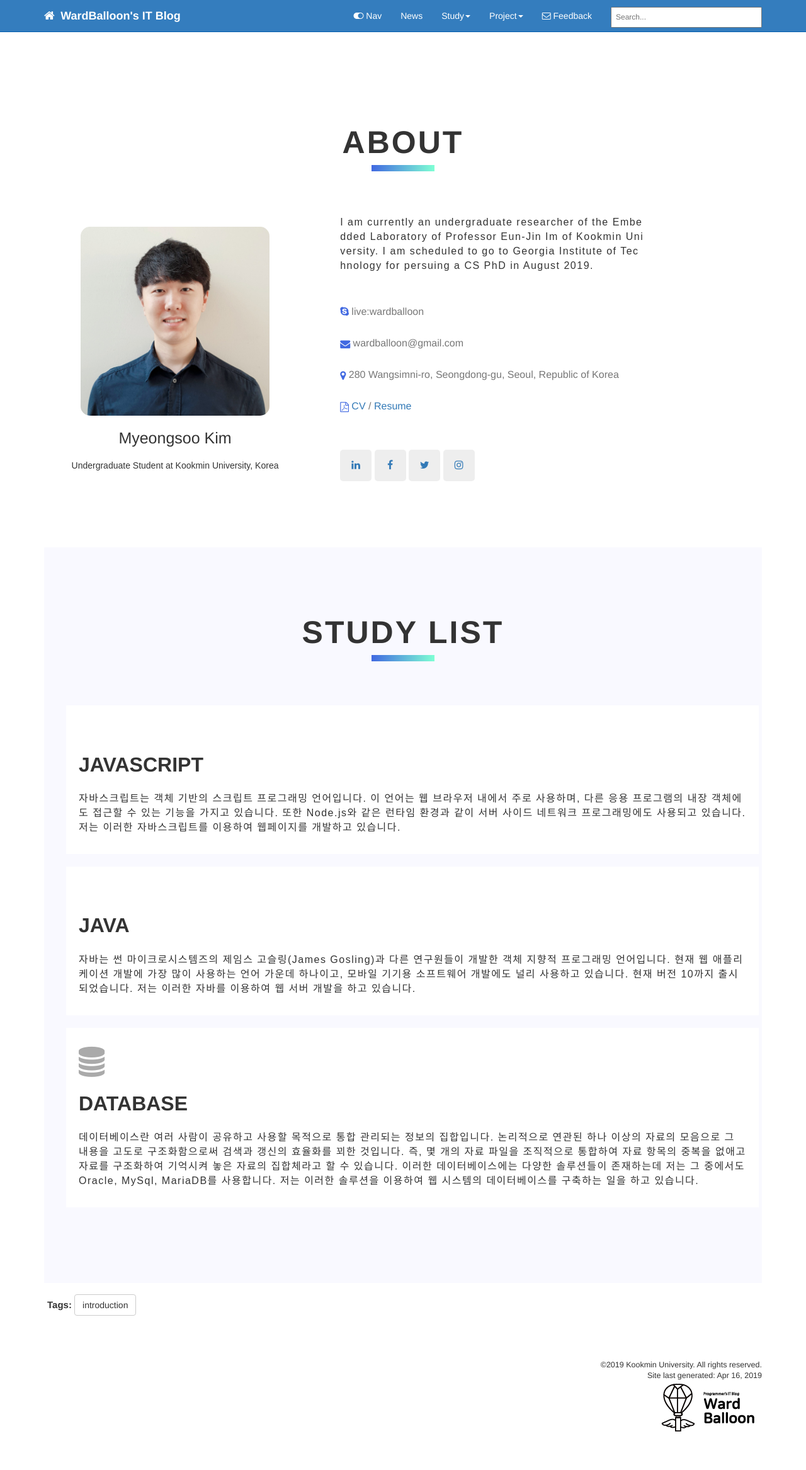
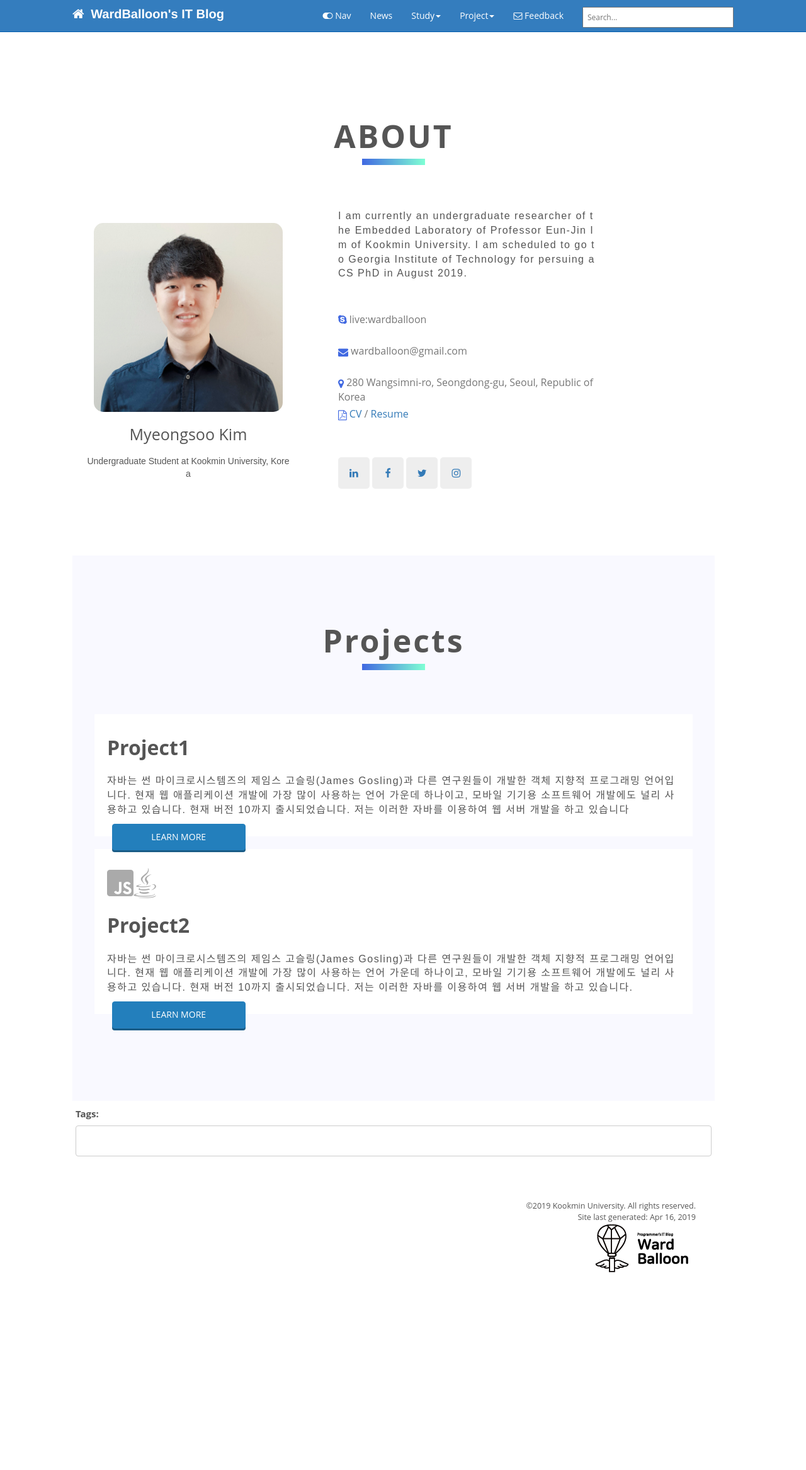
Before and after one commit to codingsoo/codingsoo.github.io1, a Jekyll site: the page built from index.html, in a window 1280 px wide. Shown: the whole page at 63% size. Built offline with Jekyll 4.4.1, drawn with Linux system fonts in a browser that asks for light colours; nearby versions of some CDN libraries; comment, search, counter and statistics services are not loaded; after the commit the page ends 2031 px from its top, so only the background shows below that.

Commit message:
Add Project Section

```diff
--- a/index.html
+++ b/index.html
@@ -17,6 +17,9 @@
 
 	<!-- user style -->
 	<link rel="stylesheet" href="portfolio.css">
+    <link rel="stylesheet" href="https://use.fontawesome.com/releases/v5.8.1/css/all.css" integrity="sha384-50oBUHEmvpQ+1lW4y57PTFmhCaXp0ML5d60M1M7uH2+nqUivzIebhndOJK28anvf" crossorigin="anonymous">
+    <link href="https://cdnjs.cloudflare.com/ajax/libs/font-awesome/4.1.0/css/font-awesome.min.css" rel="stylesheet" type='text/css'>
+	<link href='https://fonts.googleapis.com/css?family=PT+Sans:700' rel='stylesheet' type='text/css'>
 
 </head>
 <body>
@@ -52,7 +55,7 @@
 					</li>
                     <li>
 						<div class="info">
-							<i class="fa fa-file-pdf-o fa-lg"></i> <a href="https://drive.google.com/file/d/19DVk2ppGmdnSvHCceh2SRDnOUzfSeF6r" target="_blank">CV</a> / <a href="https://drive.google.com/file/d/1qdmX2PAv_XdQXq-5OTfvLdmL3QNxY22Z">Resume</a>
+							<i class="fa fa-file-pdf-o fa-lg"></i> <a href="https://drive.google.com/file/d/19DVk2ppGmdnSvHCceh2SRDnOUzfSeF6r" target="_blank">CV</a> / <a href="https://drive.google.com/file/d/1qdmX2PAv_XdQXq-5OTfvLdmL3QNxY22Z" target="_blank">Resume</a>
 						</div>
 					</li>
 				</ul>
@@ -75,26 +78,21 @@
 
         <section class="services-area" id="service">
 			<div class="title">
-				STUDY LIST
+				Projects
 			</div>
 			<div class="container">
 
 				<div class="item">
-					<div class="icon"><span><i class="fa fa-js"></i></span></div>
-					<div class="service">JAVASCRIPT</div>
-					<div class="contents">자바스크립트는 객체 기반의 스크립트 프로그래밍 언어입니다. 이 언어는 웹 브라우저 내에서 주로 사용하며, 다른 응용 프로그램의 내장 객체에도 접근할 수 있는 기능을 가지고 있습니다. 또한 Node.js와 같은 런타임 환경과 같이 서버 사이드 네트워크 프로그래밍에도 사용되고 있습니다. 저는 이러한 자바스크립트를 이용하여 웹페이지를 개발하고 있습니다.</div>
+					<div class="service">Project1</div>
+					<div class="contents">자바는 썬 마이크로시스템즈의 제임스 고슬링(James Gosling)과 다른 연구원들이 개발한 객체 지향적 프로그래밍 언어입니다. 현재 웹 애플리케이션 개발에 가장 많이 사용하는 언어 가운데 하나이고, 모바일 기기용 소프트웨어 개발에도 널리 사용하고 있습니다. 현재 버전 10까지 출시되었습니다. 저는 이러한 자바를 이용하여 웹 서버 개발을 하고 있습니다</div>
+                    <div class="col three"><a href="#" class="btn btn-dark-blue">Learn More</a></div>
 				</div>
 
 				<div class="item">
-					<div class="icon"><span><i class="fa fa-java"></i></span></div>
-					<div class="service">JAVA</div>
+					<div class="icon"><span><i class="fab fa-js-square"></i></span><span><i class="fab fa-java"></i></span></div>
+					<div class="service">Project2</div>
 					<div class="contents">자바는 썬 마이크로시스템즈의 제임스 고슬링(James Gosling)과 다른 연구원들이 개발한 객체 지향적 프로그래밍 언어입니다. 현재 웹 애플리케이션 개발에 가장 많이 사용하는 언어 가운데 하나이고, 모바일 기기용 소프트웨어 개발에도 널리 사용하고 있습니다. 현재 버전 10까지 출시되었습니다. 저는 이러한 자바를 이용하여 웹 서버 개발을 하고 있습니다.</div>
-				</div>
-
-				<div class="item">
-					<div class="icon"><span><i class="fa fa-database"></i></span></div>
-					<div class="service">DATABASE</div>
-					<div class="contents">데이터베이스란 여러 사람이 공유하고 사용할 목적으로 통합 관리되는 정보의 집합입니다. 논리적으로 연관된 하나 이상의 자료의 모음으로 그 내용을 고도로 구조화함으로써 검색과 갱신의 효율화를 꾀한 것입니다. 즉, 몇 개의 자료 파일을 조직적으로 통합하여 자료 항목의 중복을 없애고 자료를 구조화하여 기억시켜 놓은 자료의 집합체라고 할 수 있습니다. 이러한 데이터베이스에는 다양한 솔루션들이 존재하는데 저는 그 중에서도 Oracle, MySql, MariaDB를 사용합니다. 저는 이러한 솔루션을 이용하여 웹 시스템의 데이터베이스를 구축하는 일을 하고 있습니다.</div>
+                    <div class="col three"><a href="#" class="btn btn-dark-blue">Learn More</a></div>
 				</div>
 			</div>
 		</section>
--- a/portfolio.css
+++ b/portfolio.css
@@ -202,3 +202,129 @@
 	letter-spacing: 1.5px;
 	padding: 10px 0;
 }
+
+/*CSS for a really simple responsive grid*/
+body{font-family:Open Sans; color:#555555;}
+h1{font-size:24px; font-weight:normal; margin:0.4em 0;}
+
+.container { width: 100%; margin: 0 auto; }
+.container .row { float: left; clear: both; width: 100%; }
+.container .col { float: left; margin: 0 0 1.2em; padding-right: 1.2em; padding-left: 1.2em; }
+.container .col.one, .container .col.two, .container .col.three, .container .col.four, .container .col.five, .container .col.six, .container .col.seven, .container .col.eight, .container .col.nine, .container .col.ten, .container .col.eleven, .container .col.twelve { width: 100%; }
+
+
+@media screen and (min-width: 767px) {
+  .container{width: 100%; max-width: 1080px; margin: 0 auto;}
+  .container .row{width:100%; float:left; clear:both;}
+  .container .col{float: left; margin: 0 0 1em; padding-right: .5em; padding-left: .5em;}
+  .container .col.one { width: 8.33%; }
+  .container .col.two { width: 16.66%; }
+  .container .col.three { width: 24.99%; }
+  .container .col.four { width: 50%; }
+  .container .col.five { width: 41.65%; }
+  .container .col.six { width: 49.98%; }
+  .container .col.seven { width: 58.31%; }
+  .container .col.eight { width: 66.64%; }
+  .container .col.nine { width: 74.97%; }
+  .container .col.ten { width: 83.3%; }
+  .container .col.eleven { width: 91.65%; }
+  .container .col.tweleve { width: 100%; }
+}
+
+/*All the button styles*/
+
+* {-moz-box-sizing: border-box; -webkit-box-sizing: border-box; box-sizing: border-box;}
+a{text-decoration:none;}
+
+/********************
+GENERIC BUTTON STYLES
+********************/
+.btn {font-size: 18px; white-space:nowrap; width:100%; padding:.8em 1.5em; font-family: Open Sans, Helvetica,Arial,sans-serif; line-height:18px; display: inline-block;zoom: 1; color: #fff; text-align: center; position:relative; -webkit-transition: border .25s linear, color .25s linear, background-color .25s linear; transition: border .25s linear, color .25s linear, background-color .25s linear;}
+
+/*SEA GREEN BUTTON STYLES*/
+.btn.btn-sea{background-color: #08bc9a; border-color: #08bc9a; -webkit-box-shadow: 0 3px 0 #088d74; box-shadow: 0 3px 0 #088d74;}
+.btn.btn-sea:hover{background-color:#01a183;}
+.btn.btn-sea:active{ top: 3px; outline: none; -webkit-box-shadow: none; box-shadow: none;}
+
+/*DARK BLUE BUTTON STYLES*/
+.btn.btn-dark-blue{background-color: #237fbc; border-color: #237fbc; -webkit-box-shadow: 0 3px 0 #1a5c87; box-shadow: 0 3px 0 #1a5c87;}
+.btn.btn-dark-blue:hover{background-color:#166ea8;}
+.btn.btn-dark-blue:active{ top: 3px; outline: none; -webkit-box-shadow: none; box-shadow: none;}
+
+/*RED/ROUGE BUTTON STYLES*/
+.btn.btn-rouge{background-color: #c0392b; border-color: #c0392b; -webkit-box-shadow: 0 3px 0 #8f2a1f; box-shadow: 0 3px 0 #8f2a1f;}
+.btn.btn-rouge:hover{background-color:#ac3420;}
+.btn.btn-rouge:active{top: 3px; outline: none; -webkit-box-shadow: none; box-shadow: none;}
+
+/*DARK BUTTON STYLES*/
+.btn.btn-dark{background-color: #2c3d51; border-color: #2c3d51; -webkit-box-shadow: 0 3px 0 #080c0f; box-shadow: 0 3px 0 #080c0f;}
+.btn.btn-dark:hover{background-color:#202d3d;}
+.btn.btn-dark:active{top: 3px; outline: none; -webkit-box-shadow: none; box-shadow: none;}
+
+/*DARK BUTTON STYLES*/
+.btn.btn-orange{background-color: #f59e00; border-color: #f59e00; -webkit-box-shadow: 0 3px 0 #b37401; box-shadow: 0 3px 0 #b37401;}
+.btn.btn-orange:hover{background-color:#dd9003;}
+.btn.btn-orange:active{top: 3px; outline: none; -webkit-box-shadow: none; box-shadow: none;}
+
+/*SUNFLOWER BUTTON STYLES*/
+.btn.btn-sunflower{background-color: #f2c500; border-color: #f2c500; -webkit-box-shadow: 0 3px 0 #b19001; box-shadow: 0 3px 0 #b19001;}
+.btn.btn-sunflower:hover{background-color:#e3ba02;}
+.btn.btn-sunflower:active{top: 3px; outline: none; -webkit-box-shadow: none; box-shadow: none;}
+
+/*RED BUTTON STYLES*/
+.btn.btn-red{background-color: #ea4f37; border-color: #ea4f37; -webkit-box-shadow: 0 3px 0 #b13825; box-shadow: 0 3px 0 #b13825;}
+.btn.btn-red:hover{background-color:#a53422;}
+.btn.btn-red:active{top: 3px; outline: none; -webkit-box-shadow: none; box-shadow: none;}
+
+/*CONCRETE BUTTON STYLES*/
+.btn.btn-concrete{background-color: #7e8c8d; border-color: #7e8c8d; -webkit-box-shadow: 0 3px 0 #4e5b5c; box-shadow: 0 3px 0 #4e5b5c;}
+.btn.btn-concrete:hover{background-color:#6a7879;}
+.btn.btn-concrete:active{top: 3px; outline: none; -webkit-box-shadow: none; box-shadow: none;}
+
+/********************
+SOCIAL BUTTON STYLES
+********************/
+
+/*FACEBOOK*/
+.btn.btn-facebook{background-color: #2479b6; border-color: #2479b6; -webkit-box-shadow: 0 3px 0 #1c6394; box-shadow: 0 3px 0 #1c6394;}
+.btn.btn-facebook:active{top: 3px; outline: none; -webkit-box-shadow: none; box-shadow: none;}
+/*TWITTER*/
+.btn.btn-twitter{background-color: #2a91db; border-color: #2a91db; -webkit-box-shadow: 0 3px 0 #1d6ea7; box-shadow: 0 3px 0 #1d6ea7;}
+.btn.btn-twitter:active{top: 3px; outline: none; -webkit-box-shadow: none; box-shadow: none;}
+/*GOOGLE PLUS*/
+.btn.btn-google-plus{background-color: #be3b26; border-color: #be3b26; -webkit-box-shadow: 0 3px 0 #842719; box-shadow: 0 3px 0 #842719;}
+.btn.btn-google-plus:active{top: 3px; outline: none; -webkit-box-shadow: none; box-shadow: none;}
+/*DRIBBBLE*/
+.btn.btn-dribbble{background-color: #f62d7e; border-color: #f62d7e; -webkit-box-shadow: 0 3px 0 #d3235a; box-shadow: 0 3px 0 #d3235a;}
+.btn.btn-dribbble:active{top: 3px; outline: none; -webkit-box-shadow: none; box-shadow: none;}
+/*YOU TUBE*/
+.btn.btn-you-tube{background-color: #cf3728; border-color: #cf3728; -webkit-box-shadow: 0 3px 0 #9a1e1a; box-shadow: 0 3px 0 #9a1e1a;}
+.btn.btn-you-tube:active{top: 3px; outline: none; -webkit-box-shadow: none; box-shadow: none;}
+/*LinkedIn*/
+.btn.btn-linkedin{background-color: #0074ba; border-color: #0074ba; -webkit-box-shadow: 0 3px 0 #00497b; box-shadow: 0 3px 0 #00497b;}
+.btn.btn-linkedin:active{top: 3px; outline: none; -webkit-box-shadow: none; box-shadow: none;}
+/*Dropbox*/
+.btn.btn-dropbox{background-color: #0083e4; border-color: #0083e4; -webkit-box-shadow: 0 3px 0 #015593; box-shadow: 0 3px 0 #015593;}
+.btn.btn-dropbox:active{top: 3px; outline: none; -webkit-box-shadow: none; box-shadow: none;}
+/*Wordpress*/
+.btn.btn-wordpress{background-color: #1d7794; border-color: #1d7794; -webkit-box-shadow: 0 3px 0 #114657; box-shadow: 0 3px 0 #114657;}
+.btn.btn-wordpress:active{top: 3px; outline: none; -webkit-box-shadow: none; box-shadow: none;}
+/*Pinterest*/
+.btn.btn-pinterest{background-color: #c8232a; border-color: #c8232a; -webkit-box-shadow: 0 3px 0 #89171b; box-shadow: 0 3px 0 #89171b;}
+.btn.btn-pinterest:active{ top: 3px; outline: none; -webkit-box-shadow: none; box-shadow: none;}
+/*Skype*/
+.btn.btn-skype{background-color: #2eabde; border-color: #2eabde; -webkit-box-shadow: 0 3px 0 #1b6684; box-shadow: 0 3px 0 #1b6684;}
+.btn.btn-skype:active{top: 3px; outline: none; -webkit-box-shadow: none; box-shadow: none;}
+/*Instagram*/
+.btn.btn-instagram{background-color: #5182aa; border-color: #5182aa; -webkit-box-shadow: 0 3px 0 #1f415d; box-shadow: 0 3px 0 #1f415d;}
+.btn.btn-instagram:active{top: 3px; outline: none; -webkit-box-shadow: none; box-shadow: none;}
+/*RSS*/
+.btn.btn-rss{background-color: #f8a933; border-color: #f8a933; -webkit-box-shadow: 0 3px 0 #ab7422; box-shadow: 0 3px 0 #ab7422;}
+.btn.btn-rss:active{top: 3px; outline: none; -webkit-box-shadow: none; box-shadow: none;}
+
+/**********
+Icon styles
+**********/
+.btn i {padding-right:0.8em; line-height:22px;}
+.icon-only{padding: 1em;}
+.icon-only i{padding-right:0; font-size:22px; line-height:22px; }
```
